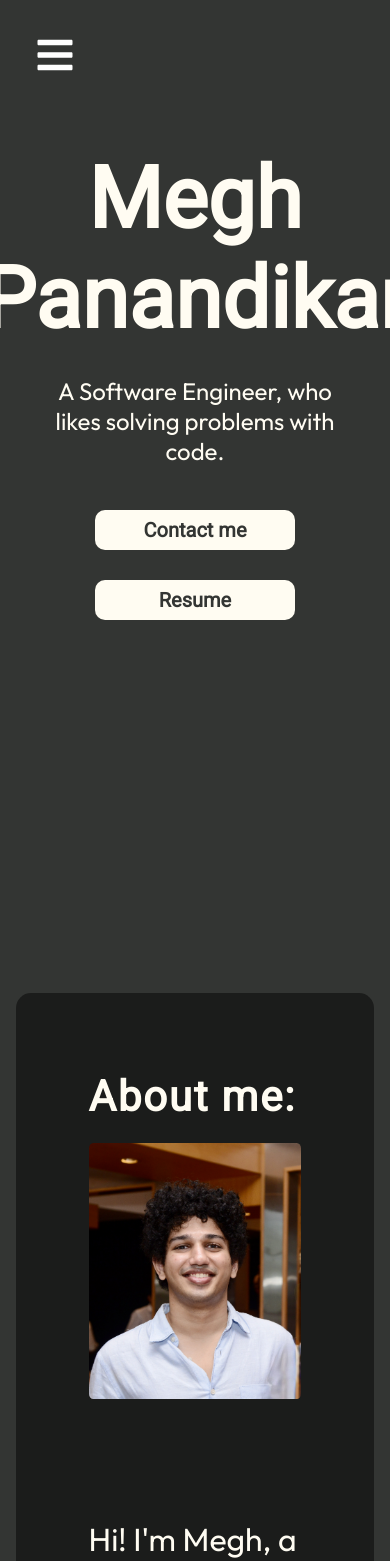
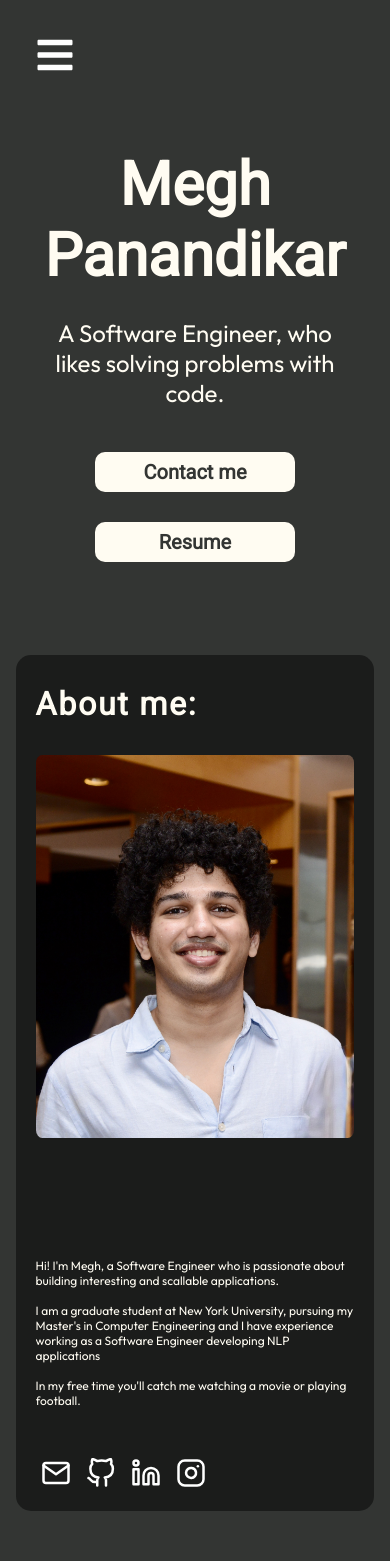
Before and after one commit to megh2001/portfolio, a React (Vite) app: page / in a window 390 px wide. Shown: the top 1561 px of the page. Built offline with nearby package versions, Linux system fonts and the light colour scheme.

Commit message:
optimize for mobile

```diff
--- a/index.html
+++ b/index.html
@@ -4,7 +4,7 @@
     <meta charset="UTF-8" />
     <link rel="icon" type="image/png" href="/browser_icon.png" />
     <meta name="viewport" content="width=device-width, initial-scale=1.0" />
-    <title>My Portfolio</title>
+    <title>Portfolio</title>
   </head>
   <body>
     <div id="root"></div>
--- a/src/components/About/About.module.css
+++ b/src/components/About/About.module.css
@@ -80,3 +80,46 @@
         margin-top: 10px;
     }
 }
+
+@media  screen and (max-width: 600px) {
+
+    .container {
+        height: auto;
+        padding: 20px;
+        margin-bottom: 40px;
+    }
+
+    .title {
+        font-size: 32px;
+    }
+
+    .content {
+        flex-direction: column-reverse;
+    }
+
+    .aboutImg {
+        margin-top: 10%;
+        width: auto;
+        size: auto;
+        margin-bottom: none;
+    }
+
+    .info {
+        font-size: 12px;
+        margin-top: 10px;
+    }
+
+    .icons {
+        display: flex;
+        gap: 15px;
+        margin-left: 5px;
+    }
+
+    .icon {
+        width: 30px;
+        height: auto;
+        transition: transform 0.15s ease-in-out;
+        filter: invert(1);
+    }
+
+}
--- a/src/components/Experience/Experience.module.css
+++ b/src/components/Experience/Experience.module.css
@@ -99,3 +99,38 @@
         overflow: hidden;
     }
 }
+
+@media screen and (max-width: 600px) {
+    .container {
+        margin-top: 50px;
+        margin-bottom: 50px;
+        padding: 20px;
+    }
+
+    .container h2 {
+        font-size: 32px;
+        font-weight: 400;
+        text-transform: uppercase;
+    }
+
+    .card {
+        width: 100%;
+        padding: 5px;
+    }
+
+    .info h3 {
+        font-family: var(--font-roboto);
+        font-size: 24px;
+    }
+
+    .info p {
+        margin-top: 3px;
+        font-size: 14px;
+    }
+
+    .info ul {
+        font-size: 16px;
+        margin-top: 10px;
+        gap: 1px;
+    }
+}
--- a/src/components/Hero/Hero.module.css
+++ b/src/components/Hero/Hero.module.css
@@ -77,6 +77,7 @@
   @media  screen and (max-width: 830px) {
     .container {
         flex-direction: column;
+        height: 60vh;
     }
 
     .name {
@@ -98,3 +99,29 @@
 
     }
   }
+
+  @media  screen and (max-width: 830px) {
+    .container {
+        flex-direction: column;
+    }
+
+    .name {
+        margin-top: 0;
+        font-size: 60px;
+    }
+
+    .description {
+        align-items: center;
+        justify-content: center;
+        text-align: center;
+    }
+
+    .buttons {
+        flex-direction: column;
+    }
+
+    .arrow {
+        display: none;
+
+    }
+  }
--- a/src/components/Projects/Projects.module.css
+++ b/src/components/Projects/Projects.module.css
@@ -68,3 +68,53 @@
     font-size: 18px;
     font-weight: 400;
 }
+
+
+@media screen and (max-width: 600px) {
+    .title {
+        font-size: 32px;
+        margin-top: 60px;
+        margin-bottom: 10px;
+        padding: 10px;
+    }
+
+    .projects {
+        margin-top: 20px;
+        display: flex;
+        flex-direction: column;
+        flex-wrap: wrap;
+        gap: 15px;
+        width: 100%;
+        width: auto;
+    }
+
+    .project {
+        width: auto;
+    }
+
+    .project h3 {
+        font-size: 22px;
+        font-weight: 500;
+    }
+
+    .heading {
+        display: flex;
+        flex-direction: row-reverse;
+    }
+
+    .heading img {
+        transition: transform 0.15s ease-in-out;
+        filter: invert(1);
+    }
+
+    /* Hover effect */
+    .heading a:hover img{
+        transform: scale(1.1);
+    }
+
+    .project p {
+        margin-top: 6px;
+        font-size: 14px;
+        font-weight: 200;
+    }
+}
--- a/src/components/Research/Research.module.css
+++ b/src/components/Research/Research.module.css
@@ -55,3 +55,26 @@
 .container li:hover {
     transform: scale(1.01);
 }
+
+@media screen and (max-width: 600px) {
+    .container {
+        margin-top: 50px;
+        margin-bottom: 50px;
+        padding: 20px;
+    }
+
+    .container h2 {
+        font-size: 32px;
+        font-weight: 400;
+        text-transform: uppercase;
+    }
+
+    .container ul {
+        font-size: 16px;
+        font-weight: 400;
+    }
+
+    .container li {
+        display: list-item;
+    }
+}
--- a/src/components/Skills/Skills.module.css
+++ b/src/components/Skills/Skills.module.css
@@ -92,3 +92,10 @@
 .icon:hover a {
     scale: 1.1;
 }
+
+@media screen and (max-width: 600px) {
+    .container {
+        padding-top: 20px;
+        gap: 20px;
+    }
+}
```
